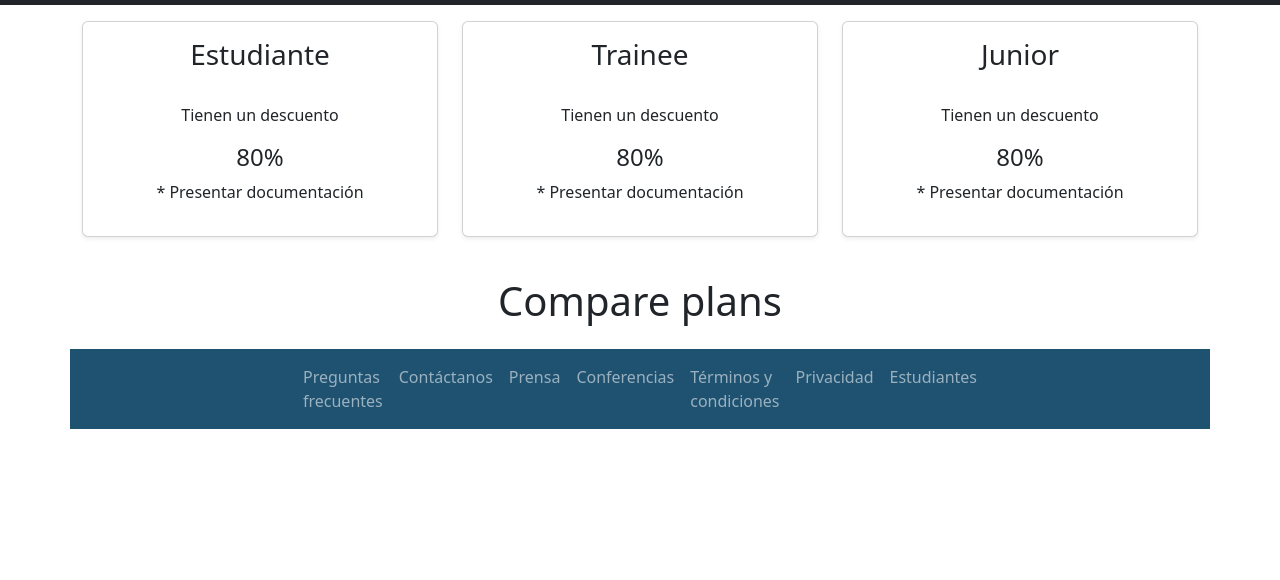
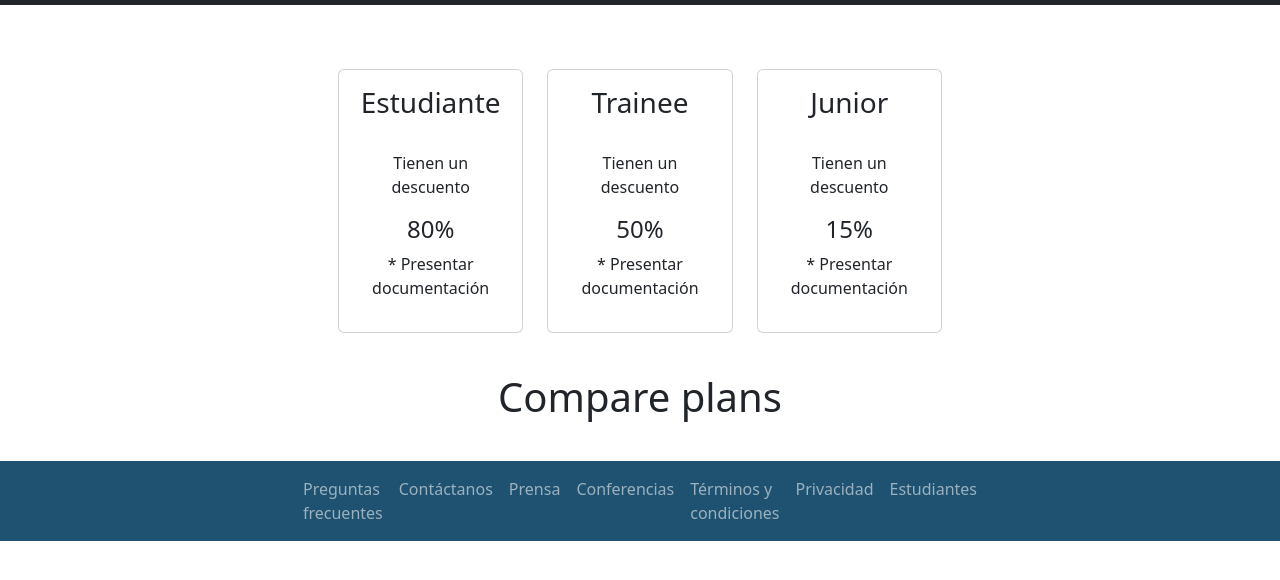
Before and after one commit to fedesanchezdev/Trabajo-Practico-Integrador, a plain HTML site: page tickets.html in a window 1280 px wide. Shown: the part 90-670 px from the top of the page. Drawn offline with nearby package versions, Linux system fonts and the light colour scheme.

Commit message:
Arreglado footer 100% modificado ancho de cards

```diff
--- a/tickets.html
+++ b/tickets.html
@@ -56,11 +56,11 @@
         </div>
 
 
-        <div class="container py-3">
+        <div class="container mt-5 py-3 w-50">
             <main>
-                <div class="row row-cols-1 row-cols-md-3 mb-3 text-center">
+                <div class="row row-cols-md-3 mb-3 text-center">
                     <div class="col">
-                        <div class="card mb-4 shadow-sm">
+                        <div class="card mb-4">
                             <div class="py-3">
                                 <h3 class="my-0 fw-normal">Estudiante</h3>
                             </div>
@@ -72,25 +72,25 @@
                         </div>
                     </div>
                     <div class="col">
-                        <div class="card mb-4 shadow-sm">
+                        <div class="card mb-4">
                             <div class="py-3">
                                 <h3 class="my-0 fw-normal">Trainee</h3>
                             </div>
                             <div class="card-body">
                                 <p>Tienen un descuento</p>
-                                <h4 class="card-title pricing-card-title">80%</h4>
+                                <h4 class="card-title pricing-card-title">50%</h4>
                                 <p>* Presentar documentación</p>
                             </div>
                         </div>
                     </div>
                     <div class="col">
-                        <div class="card mb-4 shadow-sm">
+                        <div class="card mb-4">
                             <div class="py-3">
                                 <h3 class="my-0 fw-normal">Junior</h3>
                             </div>
                             <div class="card-body">
                                 <p>Tienen un descuento</p>
-                                <h4 class="card-title pricing-card-title">80%</h4>
+                                <h4 class="card-title pricing-card-title">15%</h4>
                                 <p>* Presentar documentación</p>
                             </div>
                         </div>
@@ -99,6 +99,7 @@
 
                 <h2 class="display-6 text-center mb-4">Compare plans</h2>
             </main>
+        </div>
 
 
 
```
Lines whose indentation alone changed are shown as unchanged.
